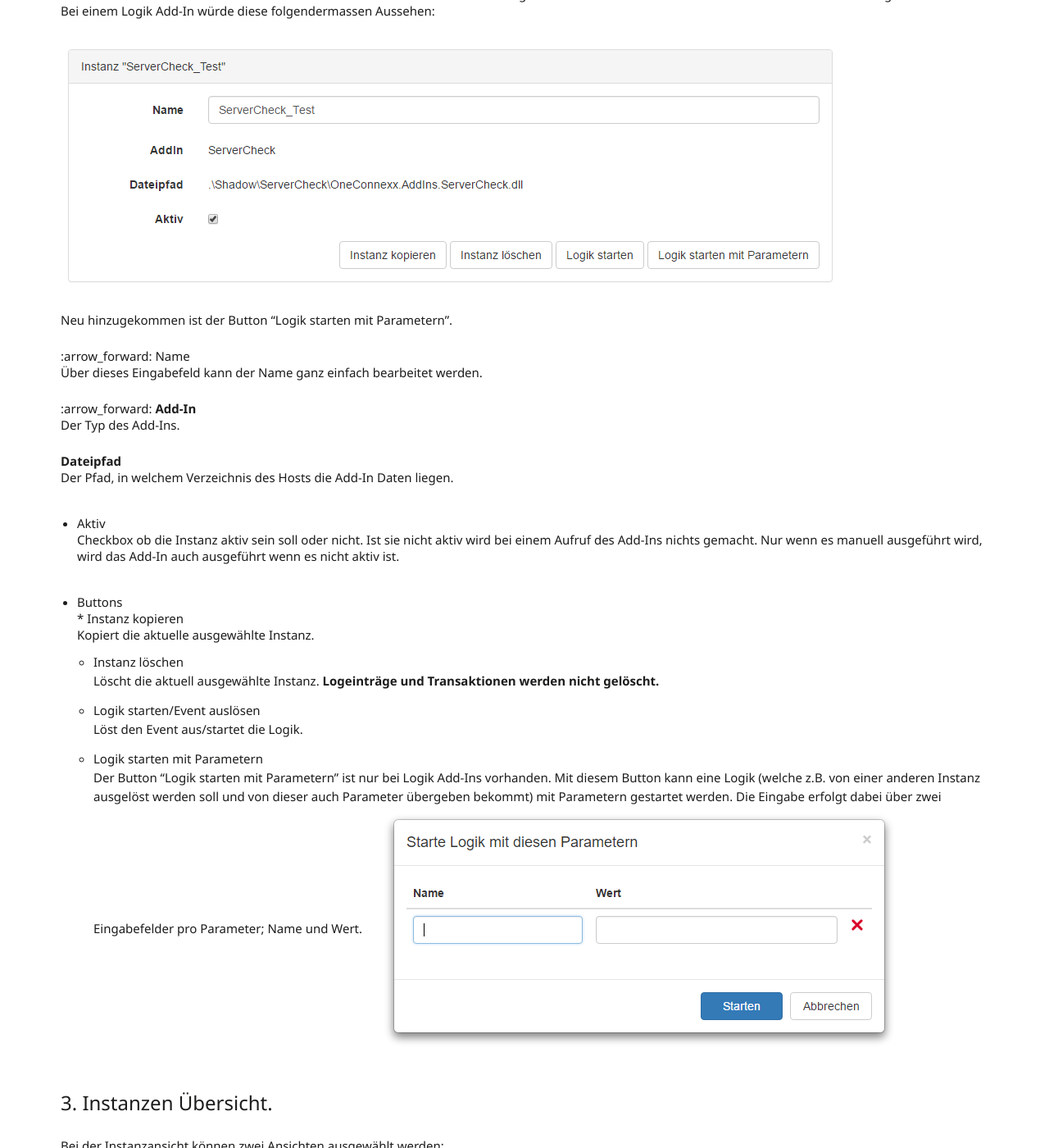
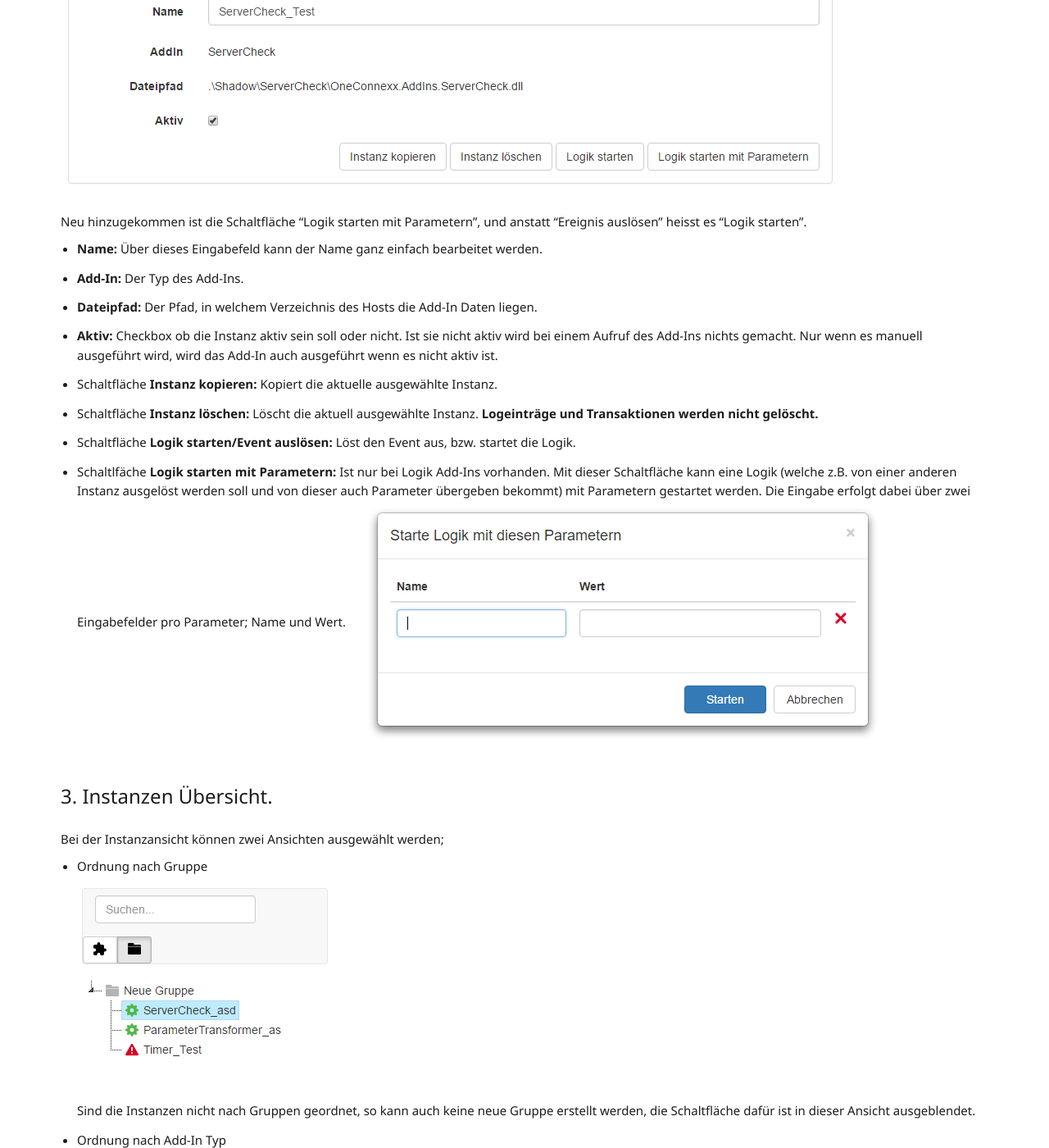
Before and after one commit to primesoft-group/oneconnexx-docs, a Jekyll site: the page built from _pages/webclient/de/konfiguration.md, in a window 1280 px wide and 1400 px high, scrolled down 3370 px. Shown: the whole window at 82% size. Built offline with Jekyll 4.4.1, drawn with Linux system fonts in a browser that asks for light colours; nearby versions of some CDN libraries; some web fonts are replaced; some of the changed text lies outside the part shown.

Commit message:
Darstellung verbessert

```diff
--- a/_pages/webclient/de/konfiguration.md
+++ b/_pages/webclient/de/konfiguration.md
@@ -9,17 +9,13 @@ Die Konfigurationsseite bietet ein Übersicht über alle konfigurierten Add-In I
 ![X]({{site.baseurl}}/assets/content-images/webclient/de/addInOverview.png "Add-In Overview")
 
 #### 1. OneConnexx Verwalten
-  * Einstellungen neu laden
-  Wird diese Schaltfläche angewählt, dann werden alle Einstellungen neu aus dem Service oder der Datenbank geladen
+  * **Einstellungen neu laden:** Wird diese Schaltfläche angewählt, dann werden alle Einstellungen neu aus dem Service oder der Datenbank geladen
 
-  * Im Service speichern
-  Die getätigten Änderungen werden automatisch der Warteschlange hinzugefügt. Um diese Änderung dann zu speichern muss man diese Schaltfläche anwählen. Wenn eine Datenbank hinterlegt ist, werden die Einstellungen mit der Datenbank Synchronisiert.
+  * **Im Service speichern:** Die getätigten Änderungen werden automatisch der Warteschlange hinzugefügt. Um diese Änderung dann zu speichern muss man diese Schaltfläche anwählen. Wenn eine Datenbank hinterlegt ist, werden die Einstellungen mit der Datenbank Synchronisiert.
 
-  * Cache löschen
-  Wird diese Schaltfläche angewählt, werden alle im Cache gespeicherten Daten (ungespeicherte Einstellungen und Konfigurationen) gelöscht.
+  * **Cache löschen:** Wird diese Schaltfläche angewählt, werden alle im Cache gespeicherten Daten (ungespeicherte Einstellungen und Konfigurationen) gelöscht.
 
-  * Instanz hinzufügen
-  Über diese Schaltfläche kann eine neue Instanz konfiguriert werden. __Dabei muss beachtet werden, dass keine Instanz erstellt werden kann, wenn keine Gruppe konfiguriert ist__. Befor eine Instanz erstellt werden kann, muss der Typ ausgewählt werden. Dazu öffnet sich der untenstehende Dialog:
+  * **Instanz hinzufügen:** Über diese Schaltfläche kann eine neue Instanz konfiguriert werden. __Dabei muss beachtet werden, dass keine Instanz erstellt werden kann, wenn keine Gruppe konfiguriert ist__. Befor eine Instanz erstellt werden kann, muss der Typ ausgewählt werden. Dazu öffnet sich der untenstehende Dialog:
 ![X]({{site.baseurl}}/assets/content-images/webclient/de/addnewinstance.png "Add new Instance")<br/>
 
   Per Mausklick oder mit Shift und Enter kann der gewünschte Add-In Typ ausgewählt werden. Erst wenn dies getan ist, kann der Name gesetzt werden.
@@ -29,11 +25,9 @@ Die Konfigurationsseite bietet ein Übersicht über alle konfigurierten Add-In I
   Standardmässig enthält der Name der Instanz das Präfix __Instanztyp_.__ Dieses Präfix muss nicht zwingend im Namen gelassen werden, es ist jedoch empfehlenswert da sich so der Add-In Typ direkt aus dem Namen der Instanz ablesen lässt. Mit einem Klick auf "Erstellen" wird die Instanz erstellt und das Konfigurationsfenster befüllt sich mit den Instanzdetails, den Parametern und den
   Abonnenten/Abonnierten Ereignissen (2, 4 und 5). Ein Instanzname muss __eindeutig__ sein.
 
-  * Neue Guppe erstellen
-  Über diese Schaltfläche kann eine neue Gruppe erstellt werden. __Wenn keine Gruppe vorhanden ist, kann auch keine Instanz konfiguriert werden__. Die Gruppe dient nur als Optische/Logische Gruppierung und hat keinen Einfluss auf die Logik der Software.
+  * **Neue Guppe erstellen:** Über diese Schaltfläche kann eine neue Gruppe erstellt werden. __Wenn keine Gruppe vorhanden ist, kann auch keine Instanz konfiguriert werden__. Die Gruppe dient nur als Optische/Logische Gruppierung und hat keinen Einfluss auf die Logik der Software.
 
-  * Berechtigungen
-  Dieser Menupunkt ist nur für Benutzer der Rolle *Administrator* sichtbar. Es kann eine kommaseparierte Liste von Benutzern oder Gruppen angegeben werden, welche zur Rolle *Konfigurator* gehören. Diese Benutzer können Add-Ins erstellen, löschen und konfigurieren, sowie alle Konfigurationsparameter einsehen und verändern. Achtung: Werden keine Benutzer oder Gruppen angegeben, gilt die Rolle *Konfigurator* für **alle** Benutzer.
+  * **Berechtigungen:** Dieser Menupunkt ist nur für Benutzer der Rolle *Administrator* sichtbar. Es kann eine kommaseparierte Liste von Benutzern oder Gruppen angegeben werden, welche zur Rolle *Konfigurator* gehören. Diese Benutzer können Add-Ins erstellen, löschen und konfigurieren, sowie alle Konfigurationsparameter einsehen und verändern. Achtung: Werden keine Benutzer oder Gruppen angegeben, gilt die Rolle *Konfigurator* für **alle** Benutzer.
 
 ![X]({{site.baseurl}}/assets/content-images/webclient/de/permission.png "Berechtigung zum Bearbeiten")<br/>
 
@@ -42,29 +36,16 @@ Die Konfigurationsseite bietet ein Übersicht über alle konfigurierten Add-In I
 
 ![X]({{site.baseurl}}/assets/content-images/webclient/de/detailviewlogicaddin.png "Instanz Detail Logik Add-In")
 
-  Neu hinzugekommen ist der Button "Logik starten mit Parametern".
+  Neu hinzugekommen ist die Schaltfläche "Logik starten mit Parametern", und anstatt "Ereignis auslösen" heisst es "Logik starten".
 
-  :arrow_forward: Name
-  Über dieses Eingabefeld kann der Name ganz einfach bearbeitet werden.
-
-  :arrow_forward: **Add-In**
-  Der Typ des Add-Ins.
-
-  **Dateipfad**
-  Der Pfad, in welchem Verzeichnis des Hosts die Add-In Daten liegen.
-
-  * Aktiv
-  Checkbox ob die Instanz aktiv sein soll oder nicht. Ist sie nicht aktiv wird bei einem Aufruf des Add-Ins nichts gemacht. Nur wenn es manuell ausgeführt wird, wird das Add-In auch ausgeführt wenn es nicht aktiv ist.
-
-  * Buttons
-  	* Instanz kopieren
-	Kopiert die aktuelle ausgewählte Instanz.
-	* Instanz löschen
-	Löscht die aktuell ausgewählte Instanz. __Logeinträge und Transaktionen werden nicht gelöscht.__
-	* Logik starten/Event auslösen
-	Löst den Event aus/startet die Logik.
-	* Logik starten mit Parametern
-	Der Button "Logik starten mit Parametern" ist nur bei Logik Add-Ins vorhanden. Mit diesem Button kann eine Logik (welche z.B. von einer anderen Instanz ausgelöst werden soll und von dieser auch Parameter übergeben bekommt) mit Parametern gestartet werden. Die Eingabe erfolgt dabei über zwei Eingabefelder pro Parameter; Name und Wert.
+  * **Name:** Über dieses Eingabefeld kann der Name ganz einfach bearbeitet werden.
+  * **Add-In:** Der Typ des Add-Ins.
+  * **Dateipfad:** Der Pfad, in welchem Verzeichnis des Hosts die Add-In Daten liegen.
+  * **Aktiv:** Checkbox ob die Instanz aktiv sein soll oder nicht. Ist sie nicht aktiv wird bei einem Aufruf des Add-Ins nichts gemacht. Nur wenn es manuell ausgeführt wird, wird das Add-In auch ausgeführt wenn es nicht aktiv ist.
+  * Schaltfläche **Instanz kopieren:** Kopiert die aktuelle ausgewählte Instanz.
+  * Schaltfläche **Instanz löschen:** Löscht die aktuell ausgewählte Instanz. __Logeinträge und Transaktionen werden nicht gelöscht.__
+  * Schaltfläche **Logik starten/Event auslösen:** Löst den Event aus, bzw. startet die Logik.
+  * Schaltlfäche **Logik starten mit Parametern:** Ist nur bei Logik Add-Ins vorhanden. Mit dieser Schaltfläche kann eine Logik (welche z.B. von einer anderen Instanz ausgelöst werden soll und von dieser auch Parameter übergeben bekommt) mit Parametern gestartet werden. Die Eingabe erfolgt dabei über zwei Eingabefelder pro Parameter; Name und Wert.
 	![X]({{site.baseurl}}/assets/content-images/webclient/de/startlogicwithparams.png "Logik Starten mit Parametern")
 
 #### 3. Instanzen Übersicht.
```
